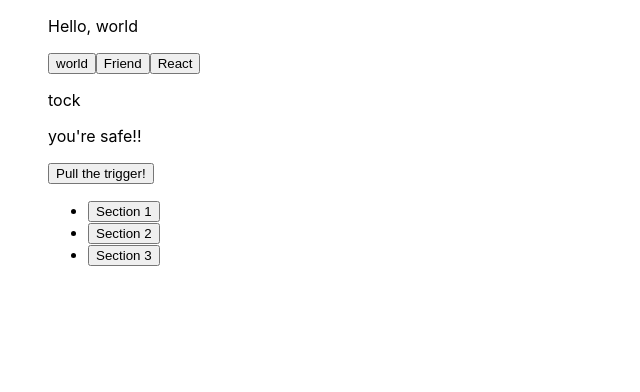
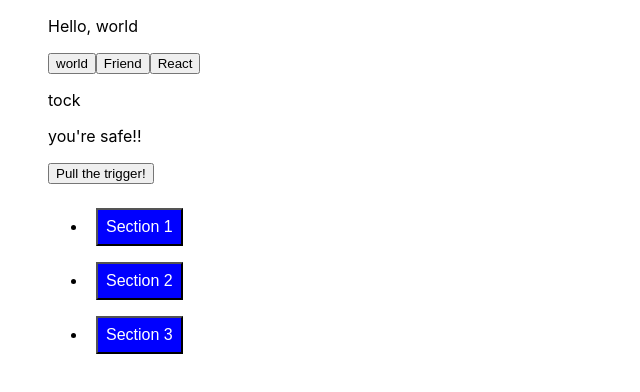
Before and after one commit to thinkful-ei-narwhal/react-playground-isaac-cesar, a React (Create React App) app: page / in a window 1280 px wide. Shown: the top 392 px of the page, without its empty margins (0-640 px from the left). Built offline with nearby package versions, Linux system fonts and the light colour scheme.

Commit message:
Added Accordion.css file

```diff
--- /dev/null
+++ b/src/state-drills/Accordion.css
@@ -0,0 +1,12 @@
+li button {
+	padding: 0.5rem;
+	background-color: blue;
+	color: #fff;
+	font-size: 1rem;
+	margin: 0.5rem;
+}
+
+li p {
+	padding: 2rem;
+	background-color: bisque;
+}
--- a/src/state-drills/Accordion.js
+++ b/src/state-drills/Accordion.js
@@ -1,30 +1,32 @@
 import React from 'react';
+import './Accordion.css';
 
 class Accordion extends React.Component {
 	state = {
-        content: '',
-        indexClick: null
-    };
+		content: '',
+		indexClick: null,
+	};
 
-    static defaultProps={
-        sections : []
-    }
+	static defaultProps = {
+		sections: [],
+	};
 
 	handleDisplay() {
 		return this.props.sections.map((e, index) => {
 			return (
 				<li key={index}>
-					<button key={index}
+					<button
+						key={index}
 						onClick={() => {
 							return this.setState({
-                                content: e.content,
-                                indexClick: index
-                            });
+								content: e.content,
+								indexClick: index,
+							});
 						}}
 					>
 						{e.title}
 					</button>
-                    {(this.state.indexClick=== index)&&<p>{this.state.content}</p>}
+					{this.state.indexClick === index && <p>{this.state.content}</p>}
 				</li>
 			);
 		});
@@ -33,9 +35,7 @@ class Accordion extends React.Component {
 	render() {
 		return (
 			<div>
-				<ul>
-                    {this.handleDisplay()}
-                </ul>
+				<ul>{this.handleDisplay()}</ul>
 			</div>
 		);
 	}
```
